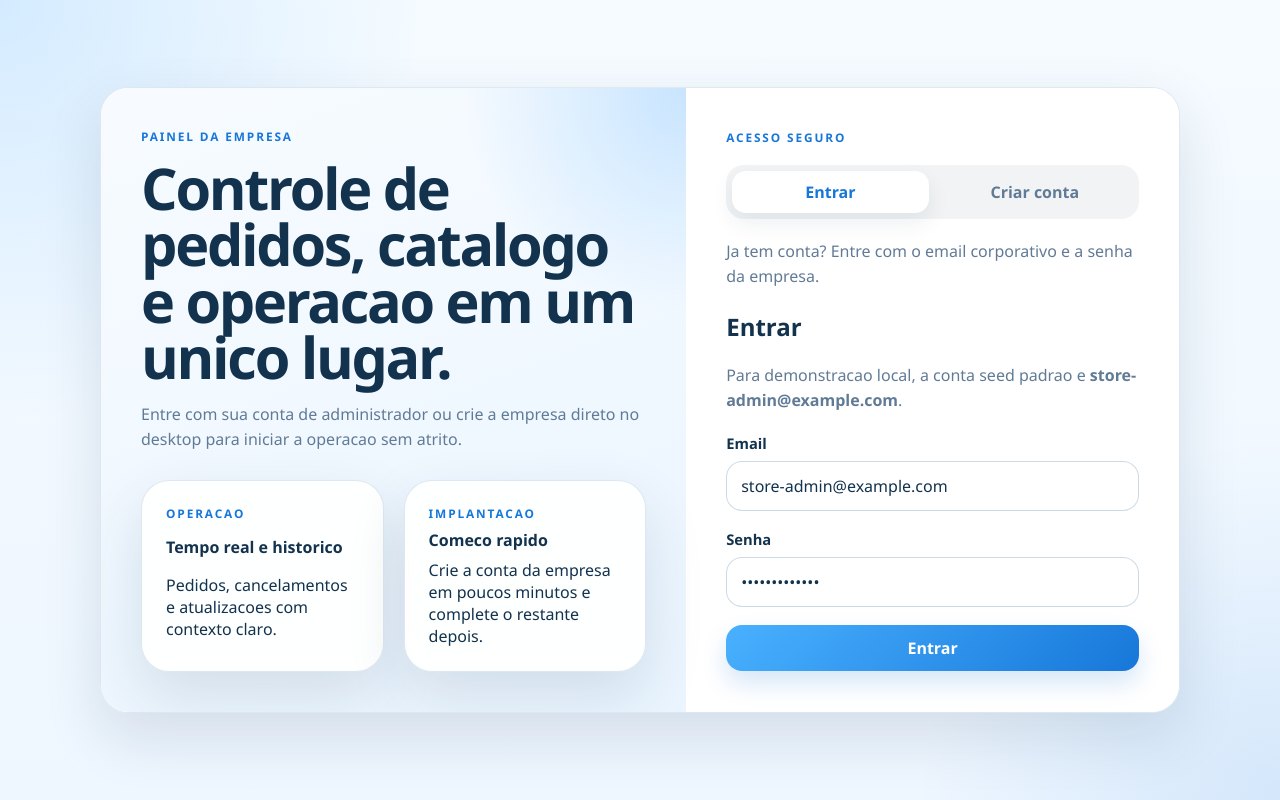
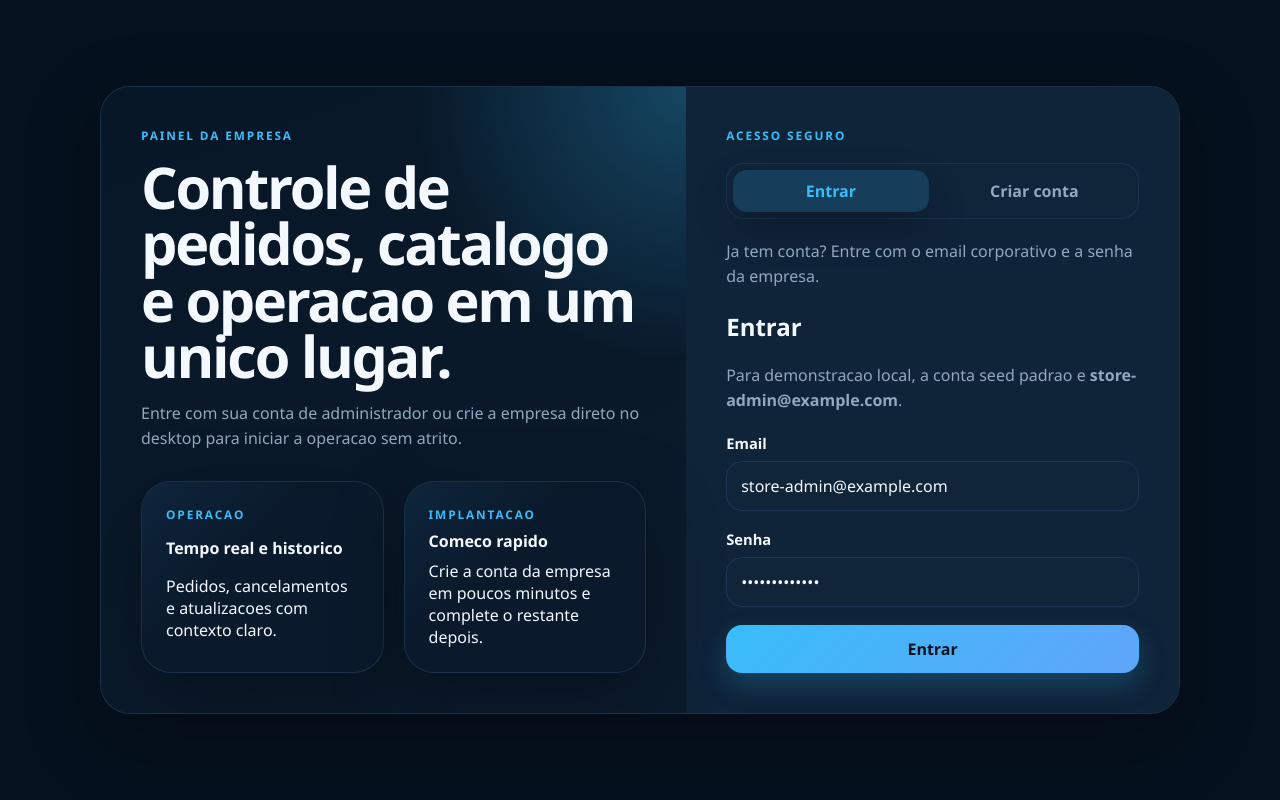
Before and after one commit to Leonardo-nara/Atlas-Key, a React (Vite) app in the folder apps/desktop/: page /#/login in a window 1280 px wide. Built offline with nearby package versions, Linux system fonts and the light colour scheme; no server answers.

Commit message:
style: apply Mototake blue desktop redesign

```diff
--- a/apps/desktop/index.html
+++ b/apps/desktop/index.html
@@ -10,7 +10,7 @@
       http-equiv="Content-Security-Policy"
       content="default-src 'self'; script-src 'self'; style-src 'self' 'unsafe-inline'; img-src 'self' data: https:; connect-src 'self' http://localhost:3000 http://127.0.0.1:3000 http://localhost:5173 http://127.0.0.1:5173 ws://localhost:3000 ws://127.0.0.1:3000 ws://localhost:5173 ws://127.0.0.1:5173 https://rotapronta-api-production.up.railway.app wss://rotapronta-api-production.up.railway.app https://rotapronta-api-sandbox-production.up.railway.app wss://rotapronta-api-sandbox-production.up.railway.app; object-src 'none'; base-uri 'self'; form-action 'self'; frame-ancestors 'none'"
     />
-    <title>Delivery Platform Desktop</title>
+    <title>Mototake Painel</title>
   </head>
   <body>
     <div id="root"></div>
--- a/apps/desktop/src/features/auth/auth-context.tsx
+++ b/apps/desktop/src/features/auth/auth-context.tsx
@@ -280,7 +280,7 @@ export function AuthProvider({ children }: { children: ReactNode }) {
       return;
     }
 
-    console.info("[RotaPronta desktop auth]", {
+    console.info("[Mototake desktop auth]", {
       apiUrl: env.apiUrl,
       email: nextUser.email,
       role: nextUser.role,
--- a/apps/desktop/src/pages/LoginPage.tsx
+++ b/apps/desktop/src/pages/LoginPage.tsx
@@ -171,7 +171,7 @@ export function LoginPage() {
                   <input
                     value={storeName}
                     onChange={(event) => setStoreName(event.target.value)}
-                    placeholder="Ex.: RotaPronta Centro"
+                    placeholder="Ex.: Mototake Centro"
                   />
                 </label>
 
--- a/apps/desktop/src/styles.css
+++ b/apps/desktop/src/styles.css
@@ -1,31 +1,47 @@
 :root {
-  color-scheme: light;
+  color-scheme: dark;
   font-family: Aptos, "Segoe UI Variable", "Segoe UI", sans-serif;
-  --rp-bg: #eef6ff;
-  --rp-bg-strong: #d7ecff;
-  --rp-surface: rgba(255, 255, 255, 0.92);
-  --rp-surface-strong: #ffffff;
-  --rp-surface-muted: #f5faff;
-  --rp-line: rgba(112, 148, 186, 0.22);
-  --rp-line-strong: rgba(74, 124, 173, 0.28);
-  --rp-text: #12324d;
-  --rp-text-muted: #617b96;
-  --rp-text-soft: #8aa0b7;
-  --rp-primary: #3ea2ff;
-  --rp-primary-strong: #1777d9;
-  --rp-primary-soft: rgba(62, 162, 255, 0.14);
-  --rp-success: #1e9d67;
-  --rp-success-soft: #e6f8ef;
-  --rp-danger: #d84e5c;
-  --rp-danger-soft: #ffedf0;
-  --rp-warning: #c5841d;
-  --rp-warning-soft: #fff5dd;
-  --rp-shadow: 0 24px 60px rgba(19, 50, 77, 0.12);
+  --rp-bg: #06111f;
+  --rp-bg-strong: #071727;
+  --rp-sidebar: #061321;
+  --rp-surface: rgba(11, 27, 45, 0.92);
+  --rp-surface-strong: #0b1b2d;
+  --rp-surface-muted: #10243a;
+  --rp-surface-hover: #15314d;
+  --rp-surface-overlay: rgba(16, 36, 58, 0.96);
+  --rp-line: rgba(29, 56, 84, 0.82);
+  --rp-line-strong: #1d3854;
+  --rp-text: #f4f9ff;
+  --rp-text-muted: #91a8bf;
+  --rp-text-soft: #6f8aa5;
+  --rp-primary: #38bdf8;
+  --rp-primary-strong: #60a5fa;
+  --rp-primary-soft: rgba(56, 189, 248, 0.16);
+  --rp-primary-glow: rgba(56, 189, 248, 0.28);
+  --rp-success: #34d399;
+  --rp-success-soft: rgba(52, 211, 153, 0.14);
+  --rp-danger: #f87171;
+  --rp-danger-soft: rgba(248, 113, 113, 0.14);
+  --rp-warning: #fb923c;
+  --rp-warning-soft: rgba(251, 146, 60, 0.16);
+  --rp-radius-sm: 14px;
+  --rp-radius-md: 18px;
+  --rp-radius-lg: 24px;
+  --rp-radius-xl: 30px;
+  --rp-space-1: 6px;
+  --rp-space-2: 10px;
+  --rp-space-3: 14px;
+  --rp-space-4: 18px;
+  --rp-space-5: 24px;
+  --rp-space-6: 32px;
+  --rp-shadow: 0 24px 70px rgba(0, 0, 0, 0.34);
+  --rp-shadow-soft: 0 16px 38px rgba(0, 0, 0, 0.22);
+  --rp-focus-ring: 0 0 0 4px rgba(56, 189, 248, 0.18);
   color: var(--rp-text);
   background:
-    radial-gradient(circle at top left, rgba(62, 162, 255, 0.18), transparent 28%),
-    radial-gradient(circle at bottom right, rgba(23, 119, 217, 0.12), transparent 24%),
-    linear-gradient(180deg, #f5fbff 0%, var(--rp-bg) 100%);
+    radial-gradient(circle at top left, rgba(56, 189, 248, 0.2), transparent 30%),
+    radial-gradient(circle at bottom right, rgba(96, 165, 250, 0.14), transparent 28%),
+    linear-gradient(180deg, #06111f 0%, var(--rp-bg) 100%);
 }
 
 * {
@@ -39,6 +55,7 @@ html {
 body {
   margin: 0;
   min-height: 100vh;
+  background: var(--rp-bg);
 }
 
 button,
@@ -97,7 +114,7 @@ p {
 .info-card,
 .page-header {
   border: 1px solid var(--rp-line);
-  border-radius: 28px;
+  border-radius: var(--rp-radius-xl);
   background: var(--rp-surface);
   box-shadow: var(--rp-shadow);
   backdrop-filter: blur(14px);
@@ -118,8 +135,8 @@ p {
   gap: 28px;
   color: var(--rp-text);
   background:
-    radial-gradient(circle at top right, rgba(62, 162, 255, 0.24), transparent 26%),
-    linear-gradient(160deg, #f7fbff 0%, #eaf5ff 100%);
+    radial-gradient(circle at top right, var(--rp-primary-glow), transparent 32%),
+    linear-gradient(160deg, #071727 0%, var(--rp-surface-strong) 100%);
 }
 
 .login-copy-block {
@@ -138,7 +155,7 @@ p {
   display: grid;
   align-content: center;
   gap: 20px;
-  background: rgba(255, 255, 255, 0.86);
+  background: var(--rp-surface-overlay);
 }
 
 .login-mode-toggle {
@@ -147,7 +164,8 @@ p {
   gap: 8px;
   padding: 6px;
   border-radius: 18px;
-  background: rgba(18, 50, 77, 0.06);
+  background: var(--rp-surface-muted);
+  border: 1px solid var(--rp-line);
 }
 
 .mode-chip {
@@ -160,9 +178,9 @@ p {
 }
 
 .mode-chip-active {
-  background: #ffffff;
-  color: var(--rp-primary-strong);
-  box-shadow: 0 10px 22px rgba(18, 50, 77, 0.08);
+  background: var(--rp-primary-soft);
+  color: var(--rp-primary);
+  box-shadow: var(--rp-shadow-soft);
 }
 
 .login-card-form .form-grid {
@@ -181,8 +199,10 @@ p {
   flex-direction: column;
   gap: 18px;
   background:
-    linear-gradient(180deg, #10304a 0%, #143b5c 100%);
-  color: #f4fbff;
+    radial-gradient(circle at top left, rgba(56, 189, 248, 0.16), transparent 28%),
+    linear-gradient(180deg, var(--rp-sidebar) 0%, #071727 100%);
+  color: var(--rp-text);
+  border-right: 1px solid var(--rp-line);
 }
 
 .sidebar h1,
@@ -195,15 +215,16 @@ p {
 .sidebar-section {
   padding: 18px;
   border-radius: 22px;
-  border: 1px solid rgba(255, 255, 255, 0.08);
-  background: rgba(255, 255, 255, 0.06);
+  border: 1px solid var(--rp-line);
+  background: rgba(16, 36, 58, 0.72);
+  box-shadow: var(--rp-shadow-soft);
 }
 
 .sidebar-brand p,
 .sidebar-footer p,
 .sidebar-section p {
   margin-top: 8px;
-  color: rgba(244, 251, 255, 0.72);
+  color: var(--rp-text-muted);
   line-height: 1.45;
 }
 
@@ -214,9 +235,9 @@ p {
   overflow: hidden;
   display: grid;
   place-items: center;
-  background: rgba(62, 162, 255, 0.22);
-  border: 1px solid rgba(255, 255, 255, 0.16);
-  color: #ffffff;
+  background: linear-gradient(135deg, var(--rp-primary-soft), rgba(96, 165, 250, 0.12));
+  border: 1px solid var(--rp-line-strong);
+  color: var(--rp-text);
   font-size: 2rem;
   font-weight: 900;
 }
@@ -236,11 +257,11 @@ p {
 
 .sidebar-upload-button,
 .sidebar-mini-button {
-  border: 1px solid rgba(255, 255, 255, 0.18);
+  border: 1px solid var(--rp-line-strong);
   border-radius: 999px;
   padding: 8px 12px;
-  color: #ffffff;
-  background: rgba(255, 255, 255, 0.1);
+  color: var(--rp-text);
+  background: var(--rp-primary-soft);
   font-weight: 800;
   font-size: 0.82rem;
 }
@@ -250,7 +271,7 @@ p {
 }
 
 .sidebar-error-text {
-  color: #ffd6dc !important;
+  color: var(--rp-danger) !important;
   font-weight: 700;
 }
 
@@ -297,7 +318,8 @@ p {
 }
 
 .metadata-preview {
-  background: rgba(10, 42, 68, 0.06);
+  background: var(--rp-surface-muted);
+  border: 1px solid var(--rp-line);
   border-radius: 10px;
   color: var(--rp-text);
   display: inline-block;
@@ -317,15 +339,16 @@ p {
 .nav-item {
   padding: 14px 16px;
   border-radius: 16px;
-  color: rgba(244, 251, 255, 0.78);
+  color: var(--rp-text-muted);
   text-decoration: none;
   transition: 0.2s ease;
 }
 
 .nav-item:hover,
 .nav-item-active {
-  background: rgba(62, 162, 255, 0.22);
-  color: #ffffff;
+  background: var(--rp-surface-hover);
+  color: var(--rp-text);
+  box-shadow: inset 3px 0 0 var(--rp-primary);
 }
 
 .sidebar-actions {
@@ -350,8 +373,8 @@ p {
   gap: 8px;
   padding: 7px 12px;
   border-radius: 999px;
-  background: rgba(255, 255, 255, 0.08);
-  color: rgba(244, 251, 255, 0.82);
+  background: var(--rp-primary-soft);
+  color: var(--rp-primary);
   font-size: 0.84rem;
 }
 
@@ -359,6 +382,7 @@ p {
   position: relative;
   isolation: isolate;
   padding: 32px;
+  min-width: 0;
 }
 
 .page-section {
@@ -400,7 +424,7 @@ p {
   border: 1px solid var(--rp-line-strong);
   border-radius: 16px;
   padding: 13px 14px;
-  background: var(--rp-surface-strong);
+  background: var(--rp-surface-muted);
   color: var(--rp-text);
 }
 
@@ -414,14 +438,20 @@ p {
 .field textarea:focus,
 .filter-select:focus {
   outline: 0;
-  border-color: rgba(23, 119, 217, 0.5);
-  box-shadow: 0 0 0 4px rgba(62, 162, 255, 0.14);
+  border-color: var(--rp-primary);
+  box-shadow: var(--rp-focus-ring);
 }
 
 .orders-page-actions {
   display: flex;
   align-items: center;
   gap: 12px;
+  flex-wrap: wrap;
+  justify-content: flex-end;
+}
+
+.orders-page-actions > * {
+  flex: 0 1 auto;
 }
 
 .status-chip,
@@ -453,7 +483,7 @@ p {
   font-size: 0.74rem;
   letter-spacing: 0.16em;
   text-transform: uppercase;
-  color: var(--rp-primary-strong);
+  color: var(--rp-primary);
   font-weight: 800;
 }
 
@@ -462,6 +492,30 @@ p {
   overflow: hidden;
   min-width: 0;
   padding: 24px;
+}
+
+.panel,
+.info-card,
+.page-header {
+  position: relative;
+}
+
+.panel::before,
+.info-card::before,
+.page-header::before {
+  content: "";
+  position: absolute;
+  inset: 0;
+  pointer-events: none;
+  border-radius: inherit;
+  background: linear-gradient(135deg, rgba(56, 189, 248, 0.08), transparent 38%);
+}
+
+.panel > *,
+.info-card > *,
+.page-header > * {
+  position: relative;
+  z-index: 1;
 }
 
 .info-card {
@@ -499,9 +553,9 @@ p {
 }
 
 .metric-card-primary {
-  border-color: rgba(23, 119, 217, 0.28);
+  border-color: var(--rp-primary-glow);
   background:
-    linear-gradient(145deg, rgba(62, 162, 255, 0.16), rgba(255, 255, 255, 0.92)),
+    linear-gradient(145deg, rgba(56, 189, 248, 0.22), rgba(16, 36, 58, 0.92)),
     var(--rp-surface);
 }
 
@@ -557,7 +611,7 @@ p {
 }
 
 .dashboard-status-inactive {
-  background: rgba(18, 50, 77, 0.08);
+  background: var(--rp-surface-hover);
   color: var(--rp-text-muted);
 }
 
@@ -605,7 +659,7 @@ p {
 }
 
 .readiness-progress {
-  background: rgba(18, 50, 77, 0.08);
+  background: var(--rp-surface-muted);
   border-radius: 999px;
   height: 12px;
   overflow: hidden;
@@ -649,7 +703,7 @@ p {
 }
 
 .readiness-pending-item small {
-  color: var(--rp-primary-strong);
+  color: var(--rp-primary);
   font-weight: 800;
 }
 
@@ -727,7 +781,7 @@ p {
   height: 9px;
   overflow: hidden;
   border-radius: 999px;
-  background: rgba(30, 144, 255, 0.12);
+  background: var(--rp-surface-muted);
 }
 
 .report-bar-track span {
@@ -855,7 +909,7 @@ p {
 
 .product-table-image {
   object-fit: cover;
-  background: var(--rp-surface-muted);
+  background: var(--rp-surface-hover);
 }
 
 .product-table-placeholder {
@@ -883,7 +937,7 @@ p {
 .secondary-button,
 .ghost-button,
 .danger-button {
-  border: 0;
+  border: 1px solid transparent;
   border-radius: 16px;
   padding: 12px 16px;
   font-weight: 700;
@@ -896,23 +950,26 @@ p {
 }
 
 .primary-button {
-  background: linear-gradient(135deg, #49b1ff 0%, var(--rp-primary-strong) 100%);
-  color: white;
-  box-shadow: 0 12px 24px rgba(23, 119, 217, 0.18);
+  background: linear-gradient(135deg, var(--rp-primary) 0%, var(--rp-primary-strong) 100%);
+  color: #04111f;
+  box-shadow: 0 12px 28px rgba(56, 189, 248, 0.22);
 }
 
 .secondary-button {
   background: var(--rp-primary-soft);
-  color: var(--rp-primary-strong);
+  border-color: rgba(56, 189, 248, 0.24);
+  color: var(--rp-primary);
 }
 
 .ghost-button {
-  background: rgba(18, 50, 77, 0.06);
+  background: var(--rp-surface-muted);
+  border-color: var(--rp-line);
   color: inherit;
 }
 
 .danger-button {
   background: var(--rp-danger-soft);
+  border-color: rgba(248, 113, 113, 0.24);
   color: var(--rp-danger);
 }
 
@@ -961,8 +1018,8 @@ p {
   width: 26px;
   height: 26px;
   border-radius: 999px;
-  border: 3px solid rgba(23, 119, 217, 0.14);
-  border-top-color: var(--rp-primary-strong);
+  border: 3px solid var(--rp-primary-soft);
+  border-top-color: var(--rp-primary);
   animation: spin 0.8s linear infinite;
 }
 
@@ -983,7 +1040,7 @@ p {
 }
 
 .table-head {
-  background: rgba(62, 162, 255, 0.08);
+  background: var(--rp-surface-hover);
   font-size: 0.8rem;
   font-weight: 800;
   text-transform: uppercase;
@@ -1025,7 +1082,7 @@ p {
   padding: 18px;
   border-radius: 22px;
   background: var(--rp-surface-muted);
-  border: 1px solid rgba(23, 119, 217, 0.08);
+  border: 1px solid var(--rp-line);
 }
 
 .inline-card {
@@ -1116,7 +1173,7 @@ p {
 .pdv-product-card,
 .pdv-cart-row,
 .pdv-history-card {
-  border: 1px solid rgba(23, 119, 217, 0.08);
+  border: 1px solid var(--rp-line);
   border-radius: 20px;
   background: var(--rp-surface-muted);
 }
@@ -1160,9 +1217,9 @@ p {
   gap: 10px;
   padding: 20px;
   border-radius: 20px;
-  background: #fffdf6;
-  border: 1px dashed rgba(18, 50, 77, 0.24);
-  color: #1f2f3d;
+  background: #f8fbff;
+  border: 1px dashed rgba(29, 56, 84, 0.34);
+  color: #0b1b2d;
 }
 
 .receipt-notice {
@@ -1182,8 +1239,8 @@ p {
   gap: 12px;
   padding: 18px;
   border-radius: 20px;
-  background: rgba(62, 162, 255, 0.08);
-  border: 1px solid rgba(23, 119, 217, 0.08);
+  background: var(--rp-primary-soft);
+  border: 1px solid var(--rp-line);
 }
 
 .order-summary div,
@@ -1195,7 +1252,7 @@ p {
   min-width: 0;
   padding: 10px 12px;
   border-radius: 14px;
-  background: rgba(255, 255, 255, 0.62);
+  background: rgba(16, 36, 58, 0.72);
 }
 
 .order-summary strong,
@@ -1213,29 +1270,29 @@ p {
 .order-card:hover,
 .order-card-selected {
   transform: translateY(-2px);
-  background: rgba(62, 162, 255, 0.1);
-  border-color: rgba(23, 119, 217, 0.16);
+  background: var(--rp-surface-hover);
+  border-color: var(--rp-primary-glow);
 }
 
 .order-card-awaiting {
-  border-color: rgba(243, 156, 18, 0.32);
-  box-shadow: inset 4px 0 0 rgba(243, 156, 18, 0.72);
+  border-color: rgba(251, 146, 60, 0.34);
+  box-shadow: inset 4px 0 0 var(--rp-warning);
 }
 
 .order-card-delayed {
-  border-color: rgba(214, 69, 65, 0.32);
-  box-shadow: inset 4px 0 0 rgba(214, 69, 65, 0.76);
+  border-color: rgba(248, 113, 113, 0.34);
+  box-shadow: inset 4px 0 0 var(--rp-danger);
 }
 
 .order-card-new {
   background:
-    linear-gradient(135deg, rgba(62, 162, 255, 0.14), rgba(255, 255, 255, 0.9)),
+    linear-gradient(135deg, rgba(56, 189, 248, 0.2), rgba(16, 36, 58, 0.92)),
     var(--rp-surface-muted);
-  border-color: rgba(23, 119, 217, 0.32);
+  border-color: var(--rp-primary-glow);
 }
 
 .order-realtime-banner {
-  border: 1px solid rgba(23, 119, 217, 0.16);
+  border: 1px solid var(--rp-primary-glow);
 }
 
 .indicator-row {
@@ -1299,28 +1356,28 @@ p {
   height: 12px;
   margin-top: 6px;
   border-radius: 999px;
-  background: var(--rp-primary-strong);
-  box-shadow: 0 0 0 4px rgba(62, 162, 255, 0.18);
+  background: var(--rp-primary);
+  box-shadow: 0 0 0 4px var(--rp-primary-soft);
 }
 
 .timeline-item-done .timeline-dot {
   background: var(--rp-success);
-  box-shadow: 0 0 0 4px rgba(30, 157, 103, 0.16);
+  box-shadow: 0 0 0 4px var(--rp-success-soft);
 }
 
 .timeline-item-active .timeline-dot {
-  background: var(--rp-primary-strong);
-  box-shadow: 0 0 0 5px rgba(62, 162, 255, 0.22);
+  background: var(--rp-primary);
+  box-shadow: 0 0 0 5px var(--rp-primary-soft);
 }
 
 .timeline-item-upcoming .timeline-dot {
   background: var(--rp-line-strong);
-  box-shadow: 0 0 0 4px rgba(112, 148, 186, 0.12);
+  box-shadow: 0 0 0 4px rgba(145, 168, 191, 0.12);
 }
 
 .timeline-item-cancelled .timeline-dot {
   background: var(--rp-danger);
-  box-shadow: 0 0 0 4px rgba(216, 78, 92, 0.16);
+  box-shadow: 0 0 0 4px var(--rp-danger-soft);
 }
 
 .timeline-item-done .timeline-content strong {
@@ -1328,7 +1385,7 @@ p {
 }
 
 .timeline-item-active .timeline-content strong {
-  color: var(--rp-primary-strong);
+  color: var(--rp-primary);
 }
 
 .timeline-item-upcoming .timeline-content strong {
@@ -1353,7 +1410,7 @@ p {
   display: grid;
   place-items: center;
   padding: 24px;
-  background: rgba(18, 50, 77, 0.28);
+  background: rgba(2, 8, 15, 0.62);
   backdrop-filter: blur(10px);
 }
 
@@ -1366,8 +1423,8 @@ p {
   padding: 26px;
   border-radius: 28px;
   border: 1px solid var(--rp-line);
-  background: rgba(255, 255, 255, 0.98);
-  box-shadow: 0 24px 64px rgba(18, 50, 77, 0.18);
+  background: var(--rp-surface-overlay);
+  box-shadow: var(--rp-shadow);
 }
 
 .modal-actions {
@@ -1409,7 +1466,7 @@ p {
   padding: 18px;
   border-radius: 22px;
   background: var(--rp-surface-muted);
-  border: 1px solid rgba(23, 119, 217, 0.08);
+  border: 1px solid var(--rp-line);
 }
 
 .delivery-zone-card > * {
@@ -1426,12 +1483,12 @@ p {
 }
 
 .pill-muted {
-  background: rgba(18, 50, 77, 0.06);
+  background: var(--rp-surface-hover);
   color: var(--rp-text-muted);
 }
 
 .courier-card-approved {
-  background: linear-gradient(180deg, rgba(230, 248, 239, 0.98) 0%, rgba(247, 252, 250, 0.98) 100%);
+  background: linear-gradient(180deg, rgba(52, 211, 153, 0.14) 0%, rgba(16, 36, 58, 0.98) 100%);
 }
 
 .courier-card-grid {
@@ -1465,6 +1522,17 @@ p {
 
   .sidebar {
     min-height: auto;
+    display: grid;
+    grid-template-columns: repeat(2, minmax(0, 1fr));
+  }
+
+  .sidebar-nav {
+    grid-column: 1 / -1;
+    grid-template-columns: repeat(auto-fit, minmax(150px, 1fr));
+  }
+
+  .sidebar-footer {
+    margin-top: 0;
   }
 }
 
@@ -1513,7 +1581,7 @@ p {
   padding: 14px;
   border: 1px solid var(--rp-line);
   border-radius: 14px;
-  background: var(--rp-surface);
+  background: var(--rp-surface-muted);
   color: inherit;
   text-align: left;
   cursor: pointer;
```
